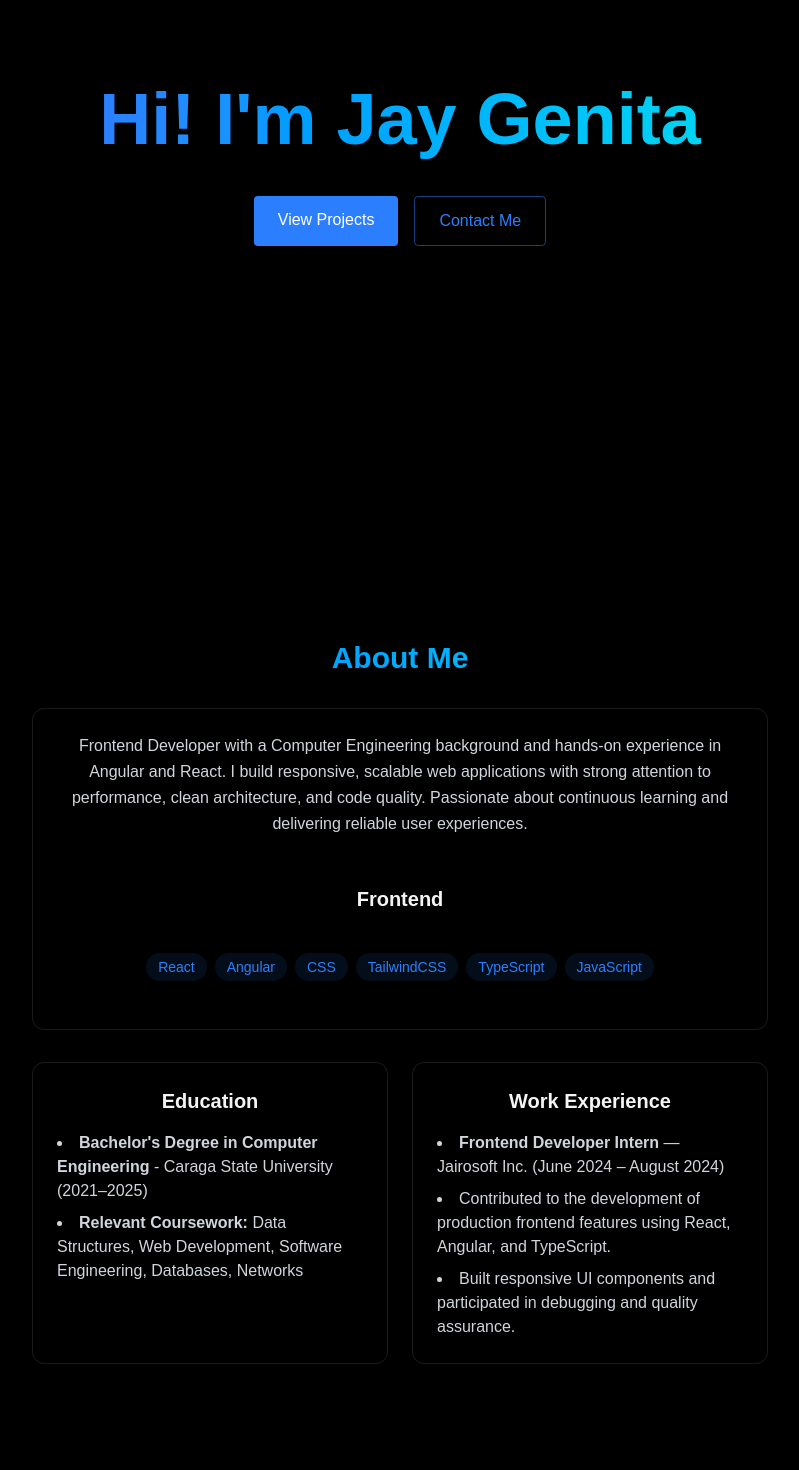
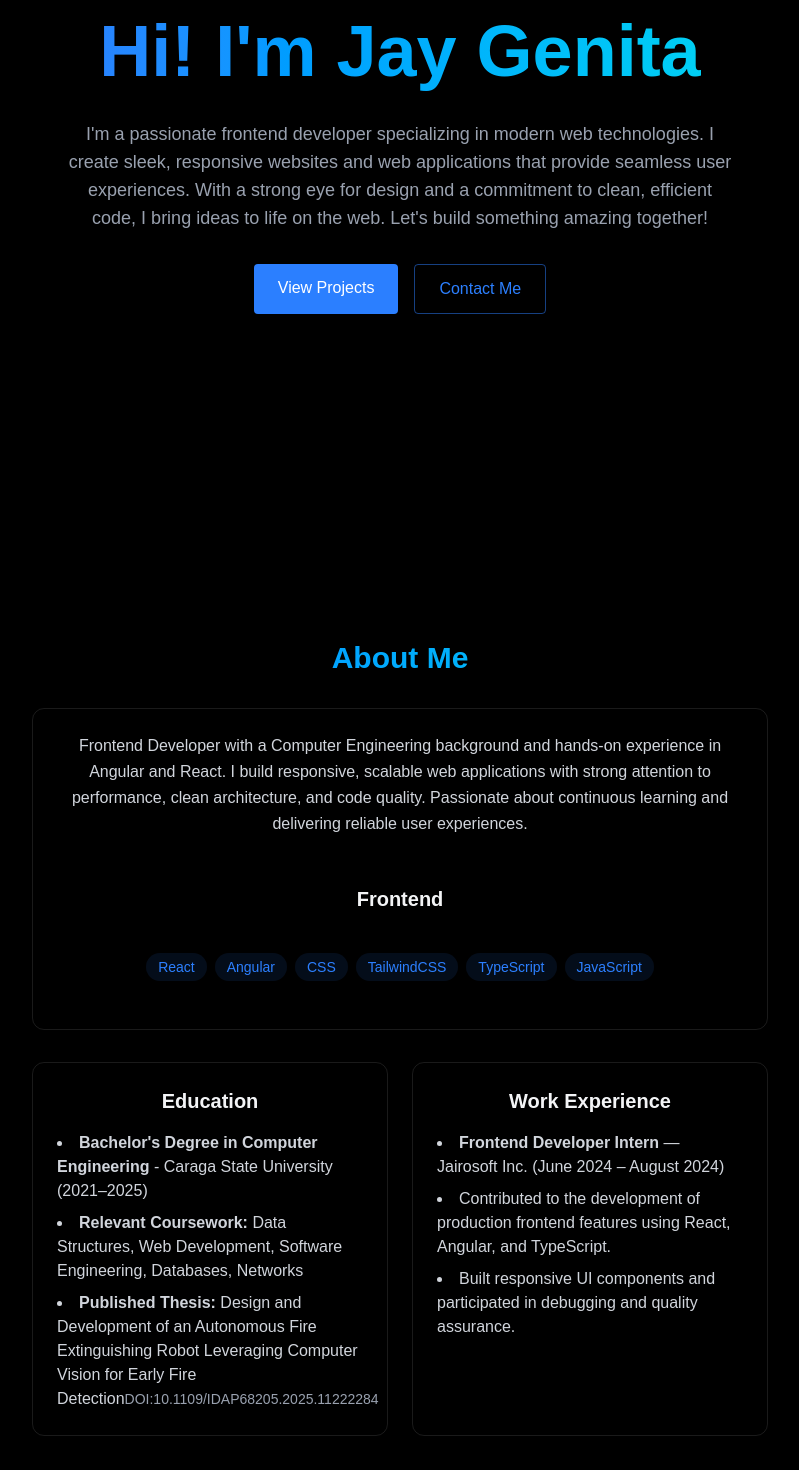
Before and after one commit to jaycsucc27/my-p, a React (Vite) app in the folder my-portfolio/: page / in a window 1280 px wide. Shown: the part 240-1710 px from the top of the page, without its empty margins (240-1039 px from the left). Built offline with nearby package versions, Linux system fonts and the light colour scheme.

Commit message:
Update About, Home, and Contact sections with new content and links for enhanced information and clarity

```diff
--- a/my-portfolio/src/components/sections/About.jsx
+++ b/my-portfolio/src/components/sections/About.jsx
@@ -77,7 +77,7 @@ useEffect(() => {
           </div>
         </div>
 
-        {/* Education & Work Section */}
+
         <div className="grid grid-cols-1 md:grid-cols-2 gap-6 mt-8">
 
           <div className="p-6 rounded-xl border border-white/10
@@ -98,6 +98,15 @@ useEffect(() => {
               <li>
                 <strong>Relevant Coursework:</strong> Data Structures, Web Development,
                 Software Engineering, Databases, Networks
+              </li>
+              <li>
+                <strong>Published Thesis:</strong> Design and Development of an Autonomous Fire Extinguishing Robot Leveraging Computer Vision for Early Fire Detection
+             <a className="text-sm text-gray-400 mt-1"
+             href="https://ieeexplore.ieee.org/document/11222284/"
+               target="_blank"
+                rel="noopener noreferrer">
+              DOI:10.1109/IDAP68205.2025.11222284
+             </a>
               </li>
             </ul>
           </div>
--- a/my-portfolio/src/components/sections/Home.jsx
+++ b/my-portfolio/src/components/sections/Home.jsx
@@ -44,7 +44,13 @@ export const Home = () => {
             Hi! I'm Jay Genita
           </h1>
 
-          <p className="text-gray-400 text-lg mb-8 max-w-2xl mx-auto"></p>
+          <p className="text-gray-400 text-lg mb-8 max-w-2xl mx-auto">
+            I'm a passionate frontend developer specializing in modern web technologies. I create
+            sleek, responsive websites and web applications that provide seamless user
+            experiences. With a strong eye for design and a commitment to clean,
+            efficient code, I bring ideas to life on the web. Let's build
+            something amazing together!
+          </p>
 
           <div className="flex justify-center space-x-4">
             <a
--- a/my-portfolio/src/components/sections/contact.jsx
+++ b/my-portfolio/src/components/sections/contact.jsx
@@ -73,7 +73,7 @@ export const Contact = () => {
                 rel="noopener noreferrer"
                 className="text-gray-300 hover:text-white transition"
               >
-                    github.com/yourusername
+                    github.com/jaycsucc27
                 </a>
             </div>
 
```
